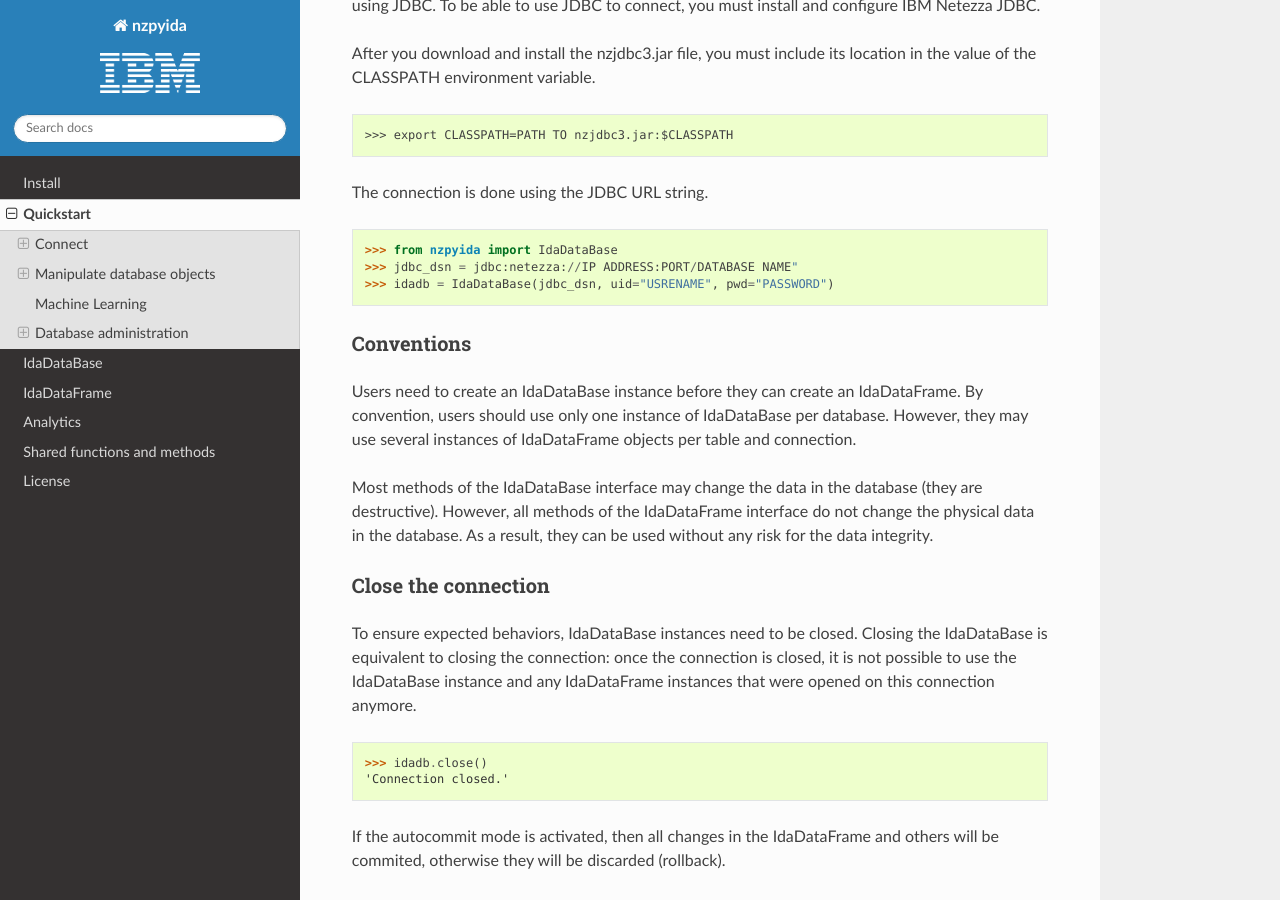
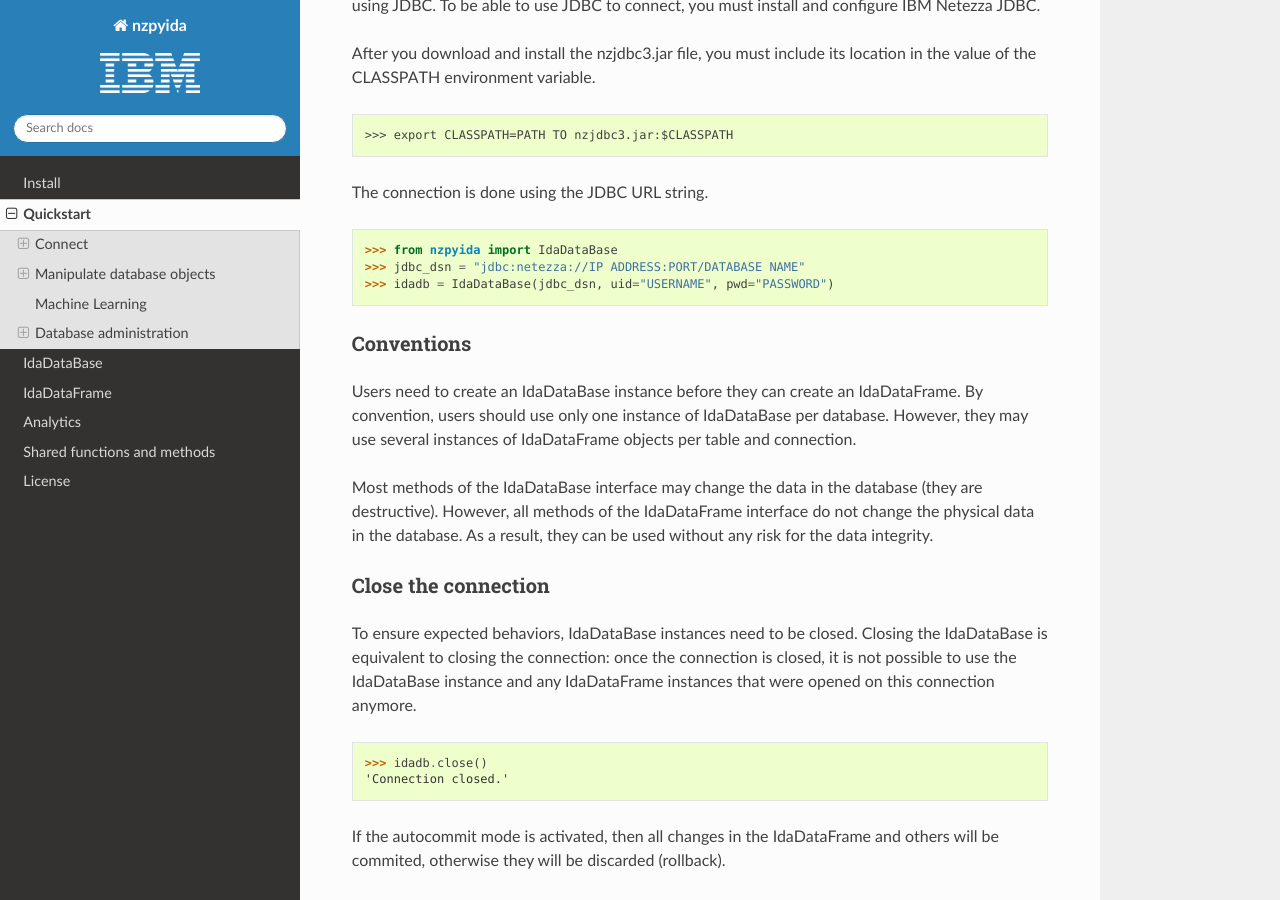
Before and after one commit to IBM/nzpyida, a Sphinx documentation site: the page built from docs/source/start.rst, in a window 1280 px wide and 900 px high, scrolled down 1325 px. Built offline with Sphinx 7.4.7 and the Read the Docs theme 2.0.0, drawn with Linux system fonts in a browser that asks for light colours; formulas are drawn with MathJax 3; the version number could not be read and is left out.

Commit message:
Fixing two typos in start.rst

```diff
--- a/docs/source/start.rst
+++ b/docs/source/start.rst
@@ -60,8 +60,8 @@
 The connection is done using the JDBC URL string.
 
 >>> from nzpyida import IdaDataBase
->>> jdbc_dsn = jdbc:netezza://IP ADDRESS:PORT/DATABASE NAME"
->>> idadb = IdaDataBase(jdbc_dsn, uid="USRENAME", pwd="PASSWORD")
+>>> jdbc_dsn = "jdbc:netezza://IP ADDRESS:PORT/DATABASE NAME"
+>>> idadb = IdaDataBase(jdbc_dsn, uid="USERNAME", pwd="PASSWORD")
 
 Conventions
 -----------
```
